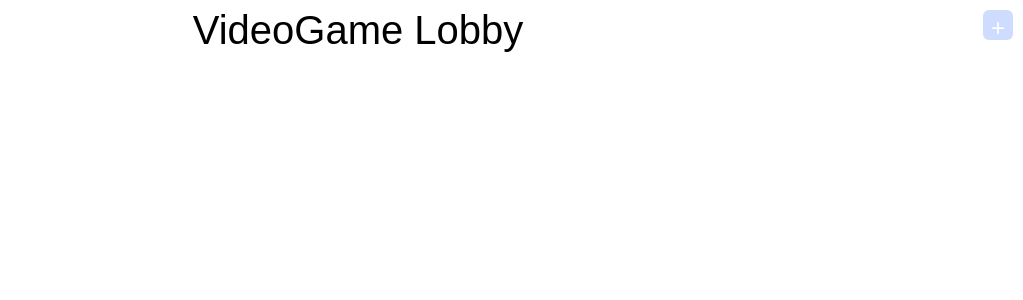
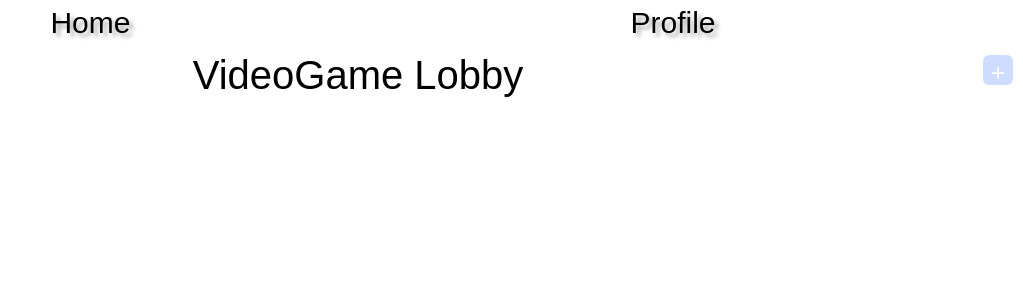
Before and after one commit to MazaArt/WebAppFinalProject, a React (Create React App) app in the folder frontend/: page / in a window 1280 px wide. Shown: the top 300 px of the page, without its empty margins (257-1280 px from the left). Built offline with nearby package versions, Linux system fonts and the light colour scheme; a web font is replaced by a local one.

Commit message:
Nav Bar & Form

```diff
--- a/frontend/package.json
+++ b/frontend/package.json
@@ -7,6 +7,7 @@
     "@testing-library/jest-dom": "^5.16.5",
     "@testing-library/react": "^13.4.0",
     "@testing-library/user-event": "^13.5.0",
+    "module": "^1.2.5",
     "react": "^18.2.0",
     "react-dom": "^18.2.0",
     "react-scripts": "5.0.1",
--- a/frontend/src/App.css
+++ b/frontend/src/App.css
@@ -1,8 +1,20 @@
 @import url('https://fonts.googleapis.com/css2?family=Open+Sans&family=Poor+Story&display=swap');
 
-* {
+.lobby{
   font-family: 'Poor Story', sans-serif;
   font-size: 20px;
+}
+
+@import url('https://fonts.googleapis.com/css?family=Tangerine');
+.navBar{
+    font-family: 'Tangerine';
+    font-size: 100px;
+    text-shadow: 4px 4px 4px #aaa;
+}
+.navigationbar{
+  font-family: 'Tangerine';
+    font-size: 100px;
+    text-shadow: 4px 4px 4px #aaa;
 }
 
 body {
@@ -94,3 +106,9 @@ pop-up-content{
   align-items: center;
   justify-content: center;
 }
+
+.navBar {
+  display:flex ;
+  flex-direction: column;
+  align-items: center;
+}
--- a/frontend/src/App.js
+++ b/frontend/src/App.js
@@ -2,6 +2,7 @@ import './App.css';
 import {useState} from "react"
 import PopUp from "./PopUp"
 import Posts from './Posts';
+import NavigationBar from './NavigationBar';
 
 function App() {
   const [addnew, setAddNew] = useState(false)
@@ -12,6 +13,8 @@ function App() {
   }
 
   return (
+    <div className= "everything">
+      <div className="navigationBar"><NavigationBar>NavBar</NavigationBar></div>
       <div className="lobby">
         <h1>VideoGame Lobby</h1>
 
@@ -34,6 +37,7 @@ function App() {
         </div>
 
       </div>
+    </div>
   );
 }
 
--- /dev/null
+++ b/frontend/src/NavigationBar.css
@@ -0,0 +1,6 @@
+@import url('https://fonts.googleapis.com/css?family=Tangerine');
+.navBar{
+    font-family: 'Tangerine';
+    font-size: 100px;
+    text-shadow: 4px 4px 4px #aaa;
+}
--- /dev/null
+++ b/frontend/src/NavigationBar.js
@@ -0,0 +1,34 @@
+import React, { useState } from 'react';
+import "./NavigationBar.css"
+
+const NavigationBar = () => {
+  const [activeTab, setActiveTab] = useState('Home');
+
+  const handleTabClick = (tab) => {
+    setActiveTab(tab);
+    // Perform additional actions based on the clicked tab
+  };
+
+  return (
+    <nav className="navBar">
+      <ul className="navBarList" style={{display:'flex', listStyle:'none'}}>
+        <li
+          className={activeTab === 'Home' ? 'active' : ''}
+          onClick={() => handleTabClick('Home')}
+          style={{ marginRight: '500px', fontSize: 30}}
+        >
+          Home
+        </li>
+        <li
+          className={activeTab === 'Profile' ? 'active' : ''}
+          onClick={() => handleTabClick('Profile')}
+          style={{ fontSize: 30 }}
+        >
+          Profile
+        </li>
+      </ul>
+    </nav>
+  );
+};
+
+export default NavigationBar;
```
Also changed, not shown: 1 other file (tests, documents, lock files or other folders). Lines whose indentation alone changed are shown as unchanged.
